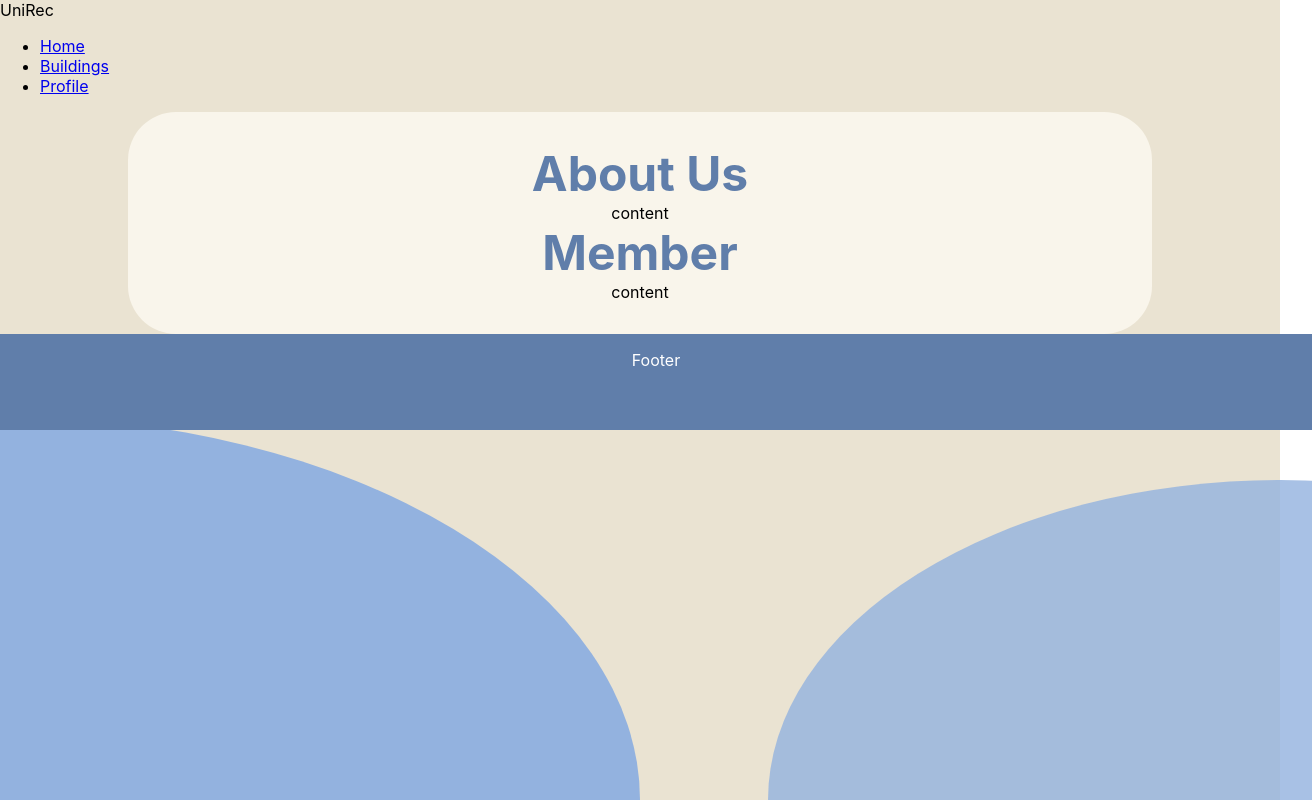
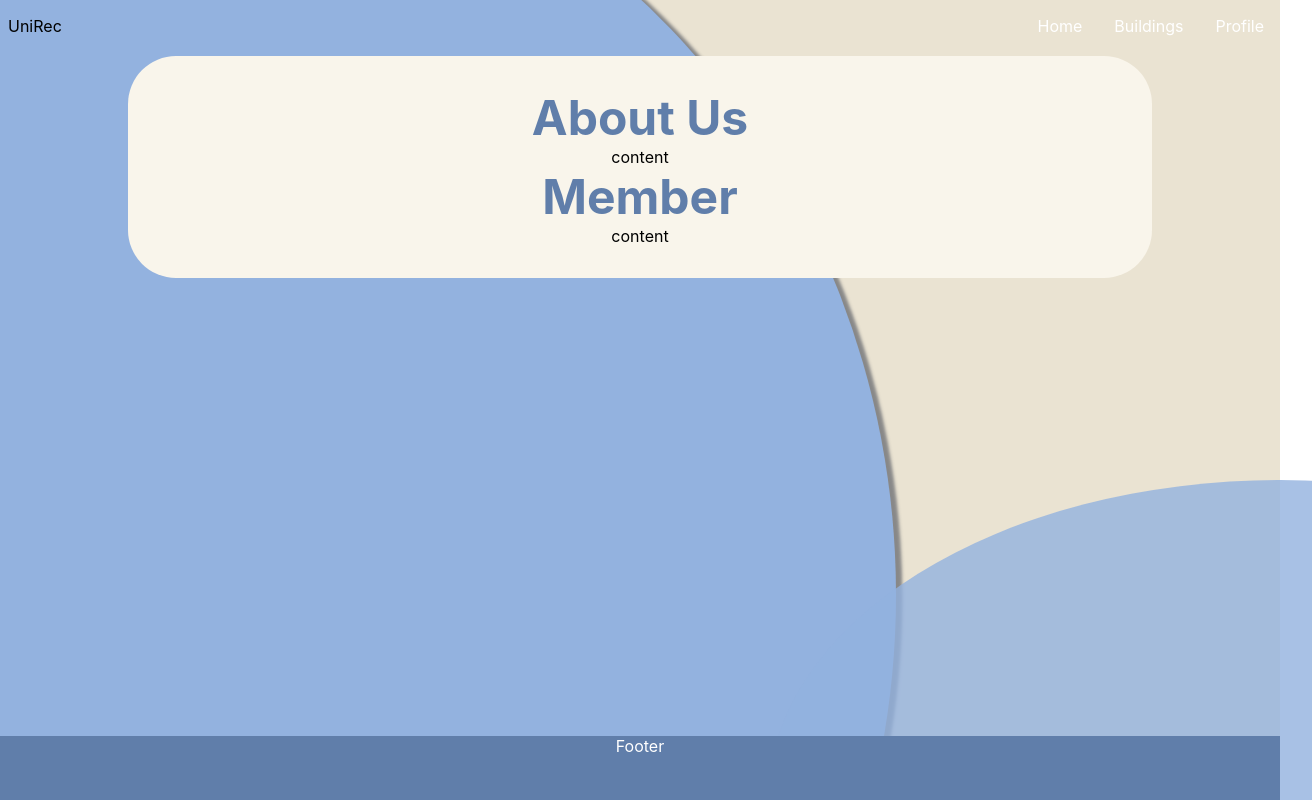
Before and after one commit to BrandonWidjaja/IT-Project, a React (Create React App) app in the folder client/: page /about in a window 1280 px wide. Shown: the whole page, 1312 px wide, since content can reach past the window. Built offline with nearby package versions, Linux system fonts and the light colour scheme.

Commit message:
navbar update

```diff
--- a/client/src/App.css
+++ b/client/src/App.css
@@ -71,12 +71,11 @@ button:hover {
 
 .login-container {
     background-color: var(--light-primary);
-    margin: auto;
     width: 80%;
     border-radius: 3rem;
     z-index: 999;
+    margin: auto;
 }
-
 
 @media screen and (max-width: 1000px) {
     h1 {
--- a/client/src/App.js
+++ b/client/src/App.js
@@ -30,14 +30,15 @@ const Layout2 = () => {
   return (
       <>
         <Navbar2/>
-            <div class = "login-container">
-              <Outlet/>
-            </div>
+        <div style = {{minHeight: "85vh"}}>
+          <div class = "login-container">
+            <Outlet/>
+          </div>
+        </div>
         <div class = "background2"> </div>
         <Footer/>
       </>
   )
-
 }
 
 
--- a/client/src/components/Footer.css
+++ b/client/src/components/Footer.css
@@ -5,7 +5,6 @@
     text-align: center;
     align-items: center;
     min-height: 10%;
-    padding: 1rem;
     z-index: 999;
     min-height: 8vh;
 }
@@ -20,6 +19,7 @@
     position: fixed;
     bottom: -30vw;
     left: -50vw;
+    box-shadow: 0.2rem 0.2rem 0.2rem 0.2rem #888888;
 }
 
 .circle2 {
@@ -35,3 +35,30 @@
     bottom: -25vw;
     right: -40vw;
 }
+
+.circle3 {
+    background-color: #93B2DF;
+    bottom: 0;
+    height: 200vh;
+    width: 120vw;
+    border-radius: 50%;
+    z-index: -1;
+    position: fixed;
+    bottom: -46.5vw;
+    left: -50vw;
+    box-shadow: 0.2rem 0.2rem 0.2rem 0.2rem #888888;
+}
+
+.circle4 {
+    background-color: #93B2DF;
+    bottom: 0;
+    height: 50vw;
+    width: 80vw;
+    z-index: 1;
+    border-radius: 50%;
+    opacity: 80%;
+    z-index: -1;
+    position: fixed;
+    bottom: -25vw;
+    right: -40vw;
+}
--- a/client/src/components/Footer.js
+++ b/client/src/components/Footer.js
@@ -4,8 +4,8 @@ import "./Footer.css"
 function Footer() {
   return (
     <>
-      <div className='circle1'></div>
-      <div className='circle2'></div>
+      <div className='circle3'></div>
+      <div className='circle4'></div>
       <footer className="footer">
         <p>Footer</p>
       </footer>
--- a/client/src/components/Navbar2.js
+++ b/client/src/components/Navbar2.js
@@ -1,31 +1,15 @@
 import React from 'react';
 import "./nav-style.css"
+import MobileNav from './MobileNav';
+import DesktopNav from './DesktopNav';
+
 
 function Navbar2() {
     return (
-        <nav className="nav2">
-            <div className="home-title">
-                UniRec
-            </div>
-            <a href="/#" className='toggle'>
-                <span class="bar"></span>
-                <span class="bar"></span>
-                <span class="bar"></span>
-            </a>
-            <div className='bar-links'>
-                <ul>
-                    <li>
-                        <a href="/">Home</a>
-                    </li>
-                    <li>
-                        <a href="/Buildings">Buildings</a>
-                    </li>
-                    <li>
-                        <a href="/Profile">Profile</a>
-                    </li>
-                </ul>
-            </div>
-        </nav>
+        <div className='navi' style = {{backgroundColor : "transparent"}}>
+            <DesktopNav />
+            <MobileNav />
+        </div>
     )
 }
 
```
